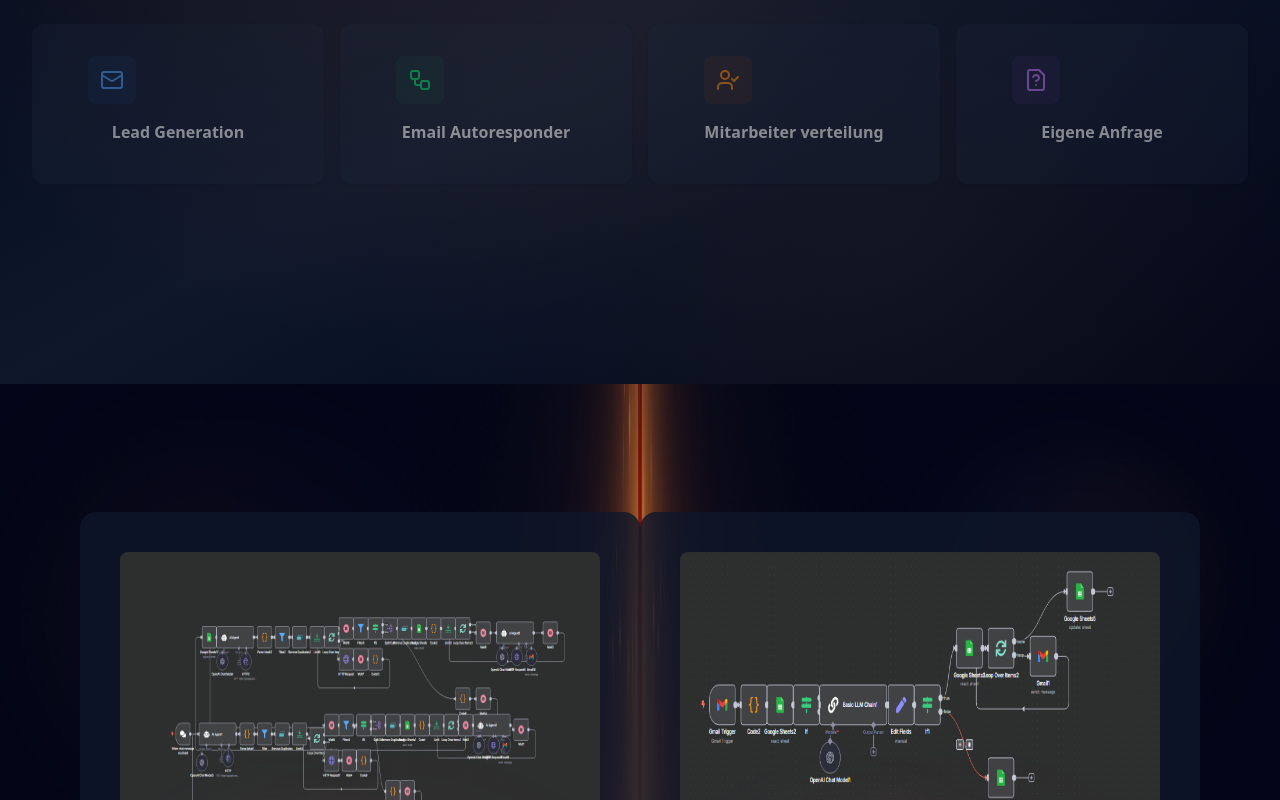
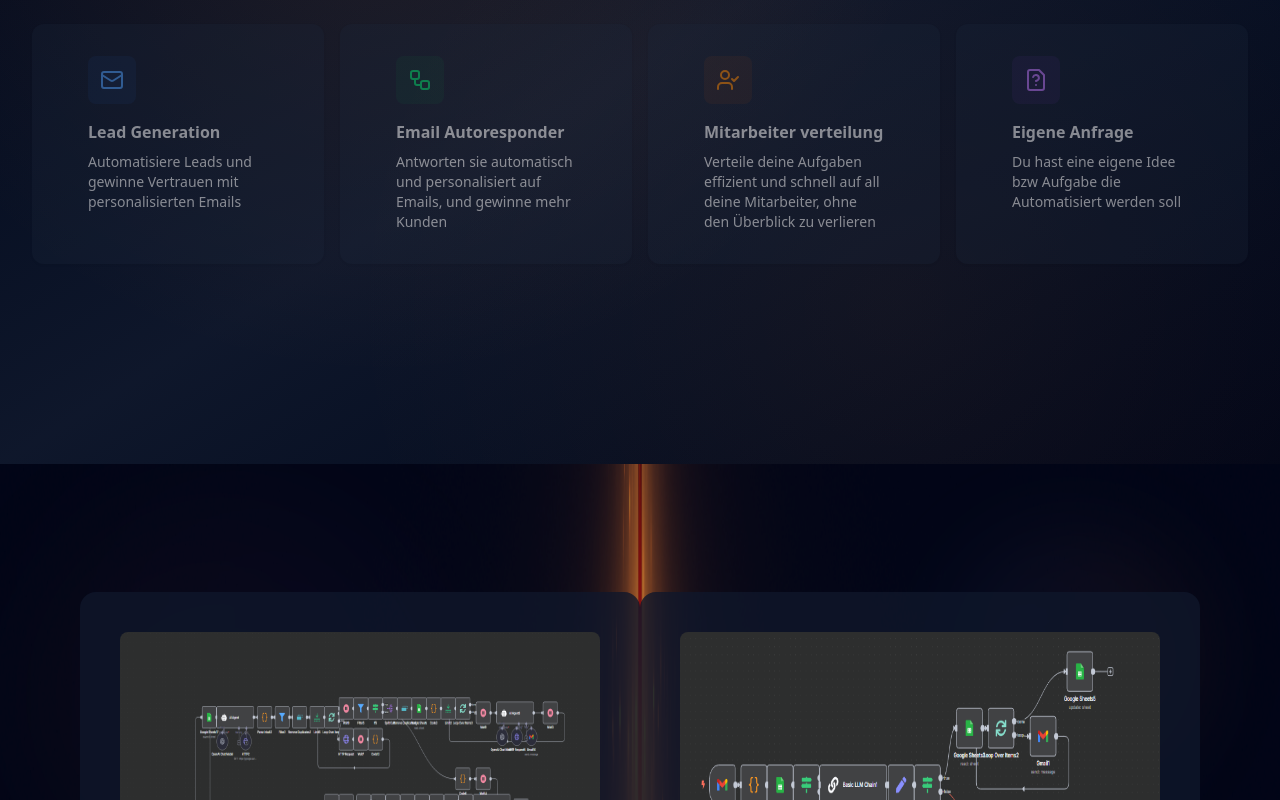
Before and after one commit to KreakxX/n8n-Agentur-Website, a Next.js app: page / in a window 1280 px wide. Shown: the part 1820-2620 px from the top of the page. Built offline with nearby package versions, Linux system fonts and the light colour scheme.

Commit message:
Konfigurator updated

```diff
--- a/src/app/page.tsx
+++ b/src/app/page.tsx
@@ -269,7 +269,7 @@ export default function LandingPage() {
             <div className="relative">
               <div className="absolute inset-0 bg-gradient-to-r from-orange-500/30 to-purple-500/30 blur-3xl "></div>
 
-              <Card className="bg-slate-800/80 border-slate-700 relative z-10 h-[100%]">
+              <Card className="bg-slate-800/60 border-slate-700 relative z-10 h-[100%]">
                 <CardContent className="p-6">
                   <div className="space-y-4">
                     <div className="h-12 w-12 bg-blue-500/10 rounded-lg flex items-center justify-center">
@@ -290,7 +290,7 @@ export default function LandingPage() {
             </div>
             <div className="relative">
               <div className="absolute inset-0 bg-gradient-to-r from-orange-500/30 to-purple-500/30 blur-3xl"></div>
-              <Card className="bg-slate-800/80 border-slate-700 relative z-10">
+              <Card className="bg-slate-800/60 border-slate-700 relative z-10">
                 <CardContent className="p-6">
                   <div className="space-y-4">
                     <div className="h-12 w-12 bg-green-500/10 rounded-lg flex items-center justify-center">
@@ -312,7 +312,7 @@ export default function LandingPage() {
             </div>
             <div className="relative">
               <div className="absolute inset-0 bg-gradient-to-r from-orange-500/30 to-purple-500/30 blur-3xl "></div>
-              <Card className="bg-slate-800/80 border-slate-700 z-10 relative">
+              <Card className="bg-slate-800/60 border-slate-700 z-10 relative">
                 <CardContent className="p-6">
                   <div className="space-y-4">
                     <div className="h-12 w-12 bg-purple-500/10 rounded-lg flex items-center justify-center">
@@ -333,7 +333,7 @@ export default function LandingPage() {
             </div>
             <div className="relative">
               <div className="absolute inset-0 bg-gradient-to-r from-orange-500/30 to-purple-500/30 blur-3xl "></div>
-              <Card className="bg-slate-800/80 border-slate-700 z-10 relative h-[100%] ">
+              <Card className="bg-slate-800/60 border-slate-700 z-10 relative h-[100%] ">
                 <CardContent className="p-6">
                   <div className="space-y-4">
                     <div className="h-12 w-12 bg-orange-500/10 rounded-lg flex items-center justify-center">
@@ -360,13 +360,11 @@ export default function LandingPage() {
         </div>
       </section>
       <section className="pt-24 pb-50 bg-gradient-to-br from-slate-950 via-slate-900 to-slate-950 relative overflow-hidden">
-        {/* Background decoration */}
         <div className="absolute inset-0 bg-[radial-gradient(circle_at_30%_20%,rgba(251,146,60,0.1),transparent_50%)]" />
         <div className="absolute inset-0 bg-[radial-gradient(circle_at_70%_80%,rgba(251,146,60,0.05),transparent_50%)]" />
 
         <div className="container mx-auto px-4 sm:px-6 lg:px-8 relative">
           <div className="text-center space-y-12">
-            {/* Enhanced headline with better typography */}
             <div className="space-y-6">
               <div className="inline-flex items-center gap-3 px-4 py-2 bg-orange-500/10 border border-orange-500/20 rounded-full">
                 <div className="w-2 h-2 bg-orange-500 rounded-full animate-pulse" />
@@ -407,9 +405,13 @@ export default function LandingPage() {
                           <Mail className="h-6 w-6 text-blue-400" />
                         </div>
                         <div>
-                          <h3 className="font-semibold text-white mb-2">
+                          <h3 className="font-semibold text-white mb-2 text-left">
                             Lead Generation
                           </h3>
+                          <p className="text-sm text-left">
+                            Automatisiere Leads und gewinne Vertrauen mit
+                            personalisierten Emails
+                          </p>
                         </div>
                       </div>
                     </CardContent>
@@ -431,9 +433,13 @@ export default function LandingPage() {
                           <Workflow className="h-6 w-6 text-green-400" />
                         </div>
                         <div>
-                          <h3 className="font-semibold text-white mb-2">
+                          <h3 className="font-semibold text-white mb-2 text-left">
                             Email Autoresponder
                           </h3>
+                          <p className="text-sm text-left">
+                            Antworten sie automatisch und personalisiert auf
+                            Emails, und gewinne mehr Kunden
+                          </p>
                         </div>
                       </div>
                     </CardContent>
@@ -455,9 +461,14 @@ export default function LandingPage() {
                           <UserCheck className="h-6 w-6 text-orange-400" />
                         </div>
                         <div>
-                          <h3 className="font-semibold text-white mb-2">
+                          <h3 className="font-semibold text-white mb-2 text-left">
                             Mitarbeiter verteilung
                           </h3>
+                          <p className="text-sm text-left">
+                            Verteile deine Aufgaben effizient und schnell auf
+                            all deine Mitarbeiter, ohne den Überblick zu
+                            verlieren
+                          </p>
                         </div>
                       </div>
                     </CardContent>
@@ -479,9 +490,13 @@ export default function LandingPage() {
                           <FileQuestionMark className="h-6 w-6 text-purple-400" />
                         </div>
                         <div>
-                          <h3 className="font-semibold text-white mb-2">
+                          <h3 className="font-semibold text-white mb-2 text-left">
                             Eigene Anfrage
                           </h3>
+                          <p className="text-sm text-left">
+                            Du hast eine eigene Idee bzw Aufgabe die
+                            Automatisiert werden soll
+                          </p>
                         </div>
                       </div>
                     </CardContent>
```
